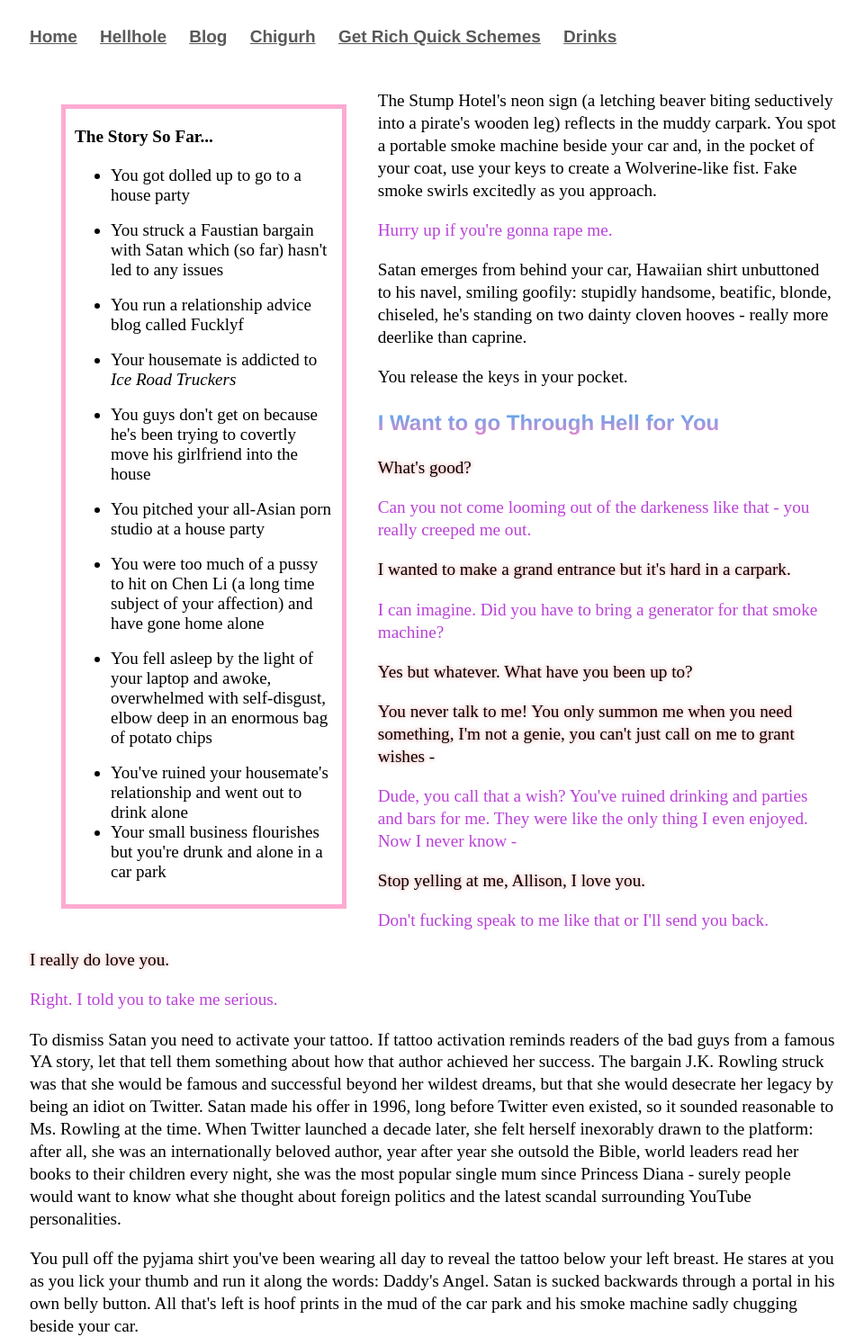
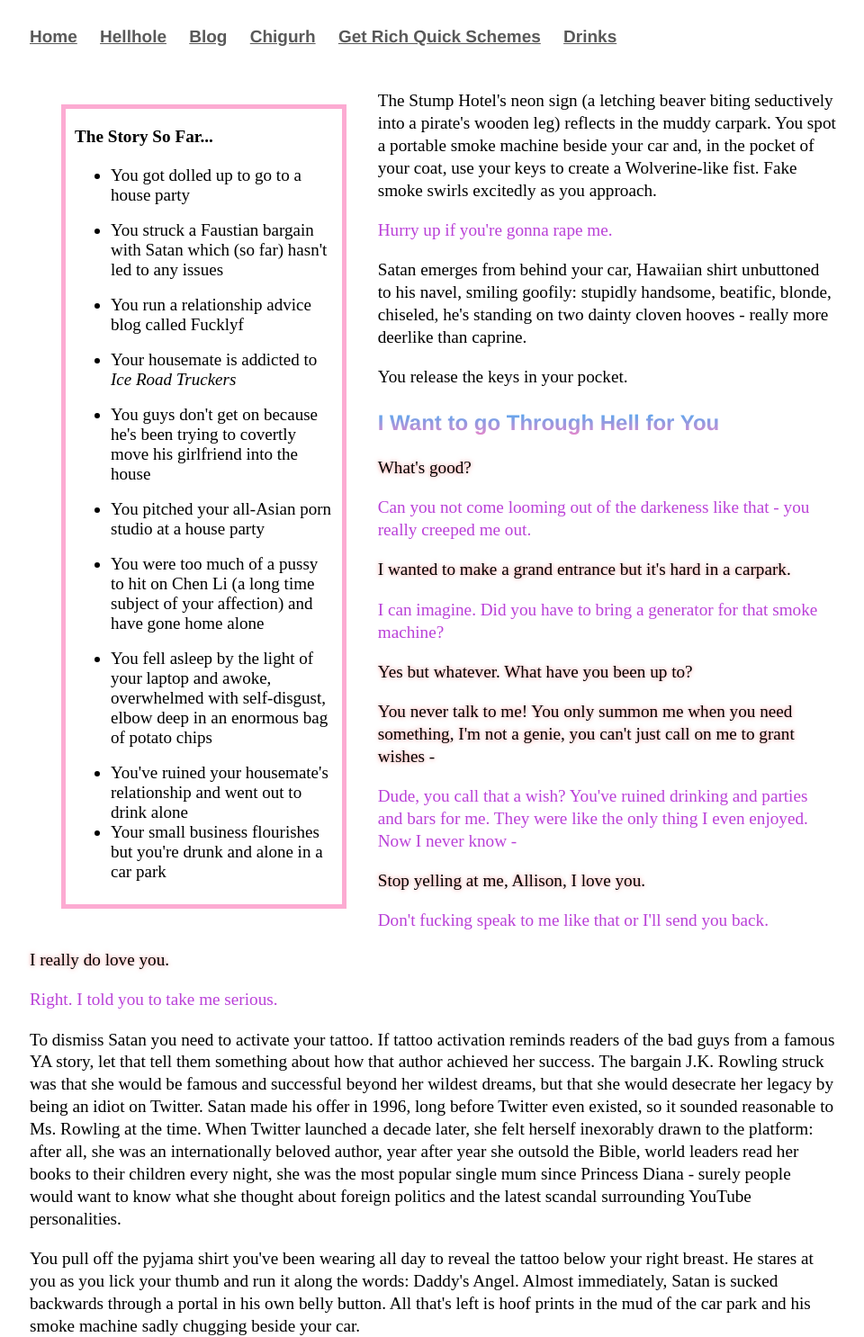
Before and after one commit to Pinelife/pinelife.github.io, a Jekyll site: the page Hellhole/Room13.html, which Jekyll copies as it is, in a window 1280 px wide. Shown: the top 1486 px of the page at 90% size, without its empty margins (159-1119 px from the left). Built offline with Jekyll 4.4.1, drawn with Linux system fonts in a browser that asks for light colours; some of the changed lines change nothing that is shown; some of the changed text lies outside the part shown; grey boxes are pictures that could not be loaded.

Commit message:
Update Room13.html

```diff
--- a/Hellhole/Room13.html
+++ b/Hellhole/Room13.html
@@ -76,10 +76,9 @@ would want to know what she thought about foreign politics and the latest scanda
 </p>
 
 <p>
-You pull off the pyjama shirt you've been wearing all day to reveal the tattoo below your left breast. He stares at you as you lick your thumb and run it along the words: Daddy's Angel. Satan is sucked backwards through a portal
-in his own belly button. All that's left is hoof prints in the mud of the car park and his smoke machine sadly chugging beside your car.
+You pull off the pyjama shirt you've been wearing all day to reveal the tattoo below your right breast. He stares at you as you lick
+your thumb and run it along the words: Daddy's Angel. Almost immediately, Satan is sucked backwards through a portal in his own belly
+button. All that's left is hoof prints in the mud of the car park and his smoke machine sadly chugging beside your car.
 </p>
 
 <center><img src="https://68.media.tumblr.com/64334f07ca4ec65ae776bf18103927a6/tumblr_ov0payXtXQ1sixvsmo1_400.png" align="middle" alt="Daddy's Angel" style="width:30%;"></center>
-
-<p>As you pull out of the car park, the trashed remains of the smoke machine drag underneath your car.</p>
```
